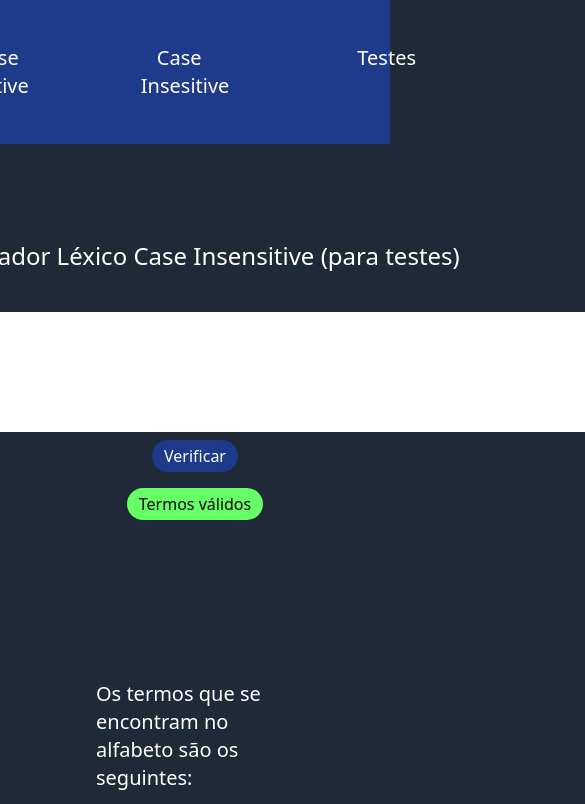
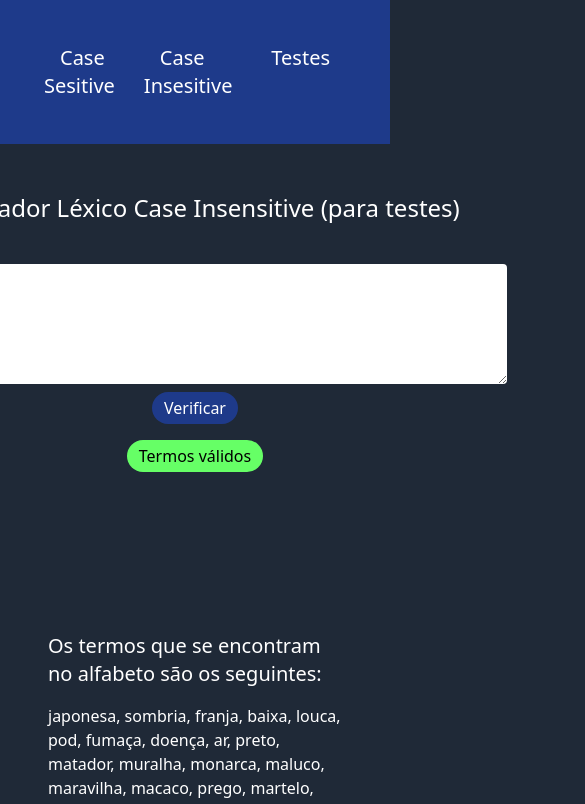
Before and after one commit to VLira96/Analisador-Lexico, a React (Create React App) app: page /testes in a window 390 px wide. Shown: the top 804 px of the page, 585 px wide, since content can reach past the window. Built offline with nearby package versions, Linux system fonts and the light colour scheme.

Commit message:
aplicando uma leve responsividade

```diff
--- a/src/App.tsx
+++ b/src/App.tsx
@@ -12,7 +12,7 @@ function App() {
     <BrowserRouter>
       <Header />
 
-      <main className="m-24 flex flex-col items-center gap-40">
+      <main className="m-12 flex flex-col items-center gap-40">
         <Routes>
           <Route path="/" element={<Case />} />
           <Route path="/caseinsensitive" element={<NoCase />} />
--- a/src/components/basePage.tsx
+++ b/src/components/basePage.tsx
@@ -11,7 +11,6 @@ const BasePage = (props: IBasePage) => {
         <>
             <div className="flex flex-col items-center gap-10">
                 <h1 className="text-2xl">{props.titulo}</h1>
-                {/* Analizador Léxico */}
                 <div className="flex flex-col items-center gap-4">
                     <Formulario setTexto={setTexto} texto={texto} />
                     <p className={`rounded-full px-3 py-1 text-black ${respostaDaVerificacao === 'Termos válidos' ? 'bg-correto' : 'bg-incorreto'}`}>{respostaDaVerificacao}</p>
@@ -20,7 +19,6 @@ const BasePage = (props: IBasePage) => {
             <section className="flex flex-col items-center gap-4">
                 <h2 className="text-xl">Os termos que se encontram no alfabeto são os seguintes:</h2>
                 <p>{props.listaParagrafo}</p>
-                {/* japonesa, sombria, franja, baixa, louca, pod, fumaça, doença, ar, preto, matador, muralha, monarca, maluco, maravilha, macaco, prego, martelo, parafuso, pires, cadeira, bateria, caneta, teste, trave, brinquedo, jogo, dança, amar, mel, qualquer, palavra, serve, pegue, leve, mulher, controle, moto, quadro, tomada, sexo, marin, abatedouro, gostoso, ligue, abacaxi, laranja, carlos, pipoca, sabonete. */}
             </section>
         </>
     );
--- a/src/components/formulario.tsx
+++ b/src/components/formulario.tsx
@@ -10,7 +10,7 @@ const Formulario = (props: IFormulario) => {
 
     return (
         <form className="flex flex-col items-center gap-2" onSubmit={submitTexto}>
-            <textarea className="p-1 text-black text-xl rounded w-auto" cols={70} rows={4} onChange={evento => valor = evento.target.value} required></textarea>
+            <textarea className="p-1 text-black text-xl rounded " cols={50} rows={4} onChange={evento => valor = evento.target.value} required></textarea>
             <button className="bg-blue-900 transition-colors  hover:bg-blue-800 px-3 py-1 rounded-full" type="submit">Verificar</button>
         </form>
     );
--- a/src/components/header.tsx
+++ b/src/components/header.tsx
@@ -4,7 +4,7 @@ const Header = () => {
     return (
         <header className="bg-blue-900">
             <nav className="p-1">
-                <ul className="flex flex-arrow gap-24  justify-center m-10">
+                <ul className="flex flex-arrow lg:gap-24  justify-center m-10">
                     <li><ButtonLink to='/'>Case Sesitive</ButtonLink></li>
                     <li><ButtonLink to='/caseinsensitive'>Case Insesitive</ButtonLink></li>
                     <li><ButtonLink to='/testes'>Testes</ButtonLink></li>
```
